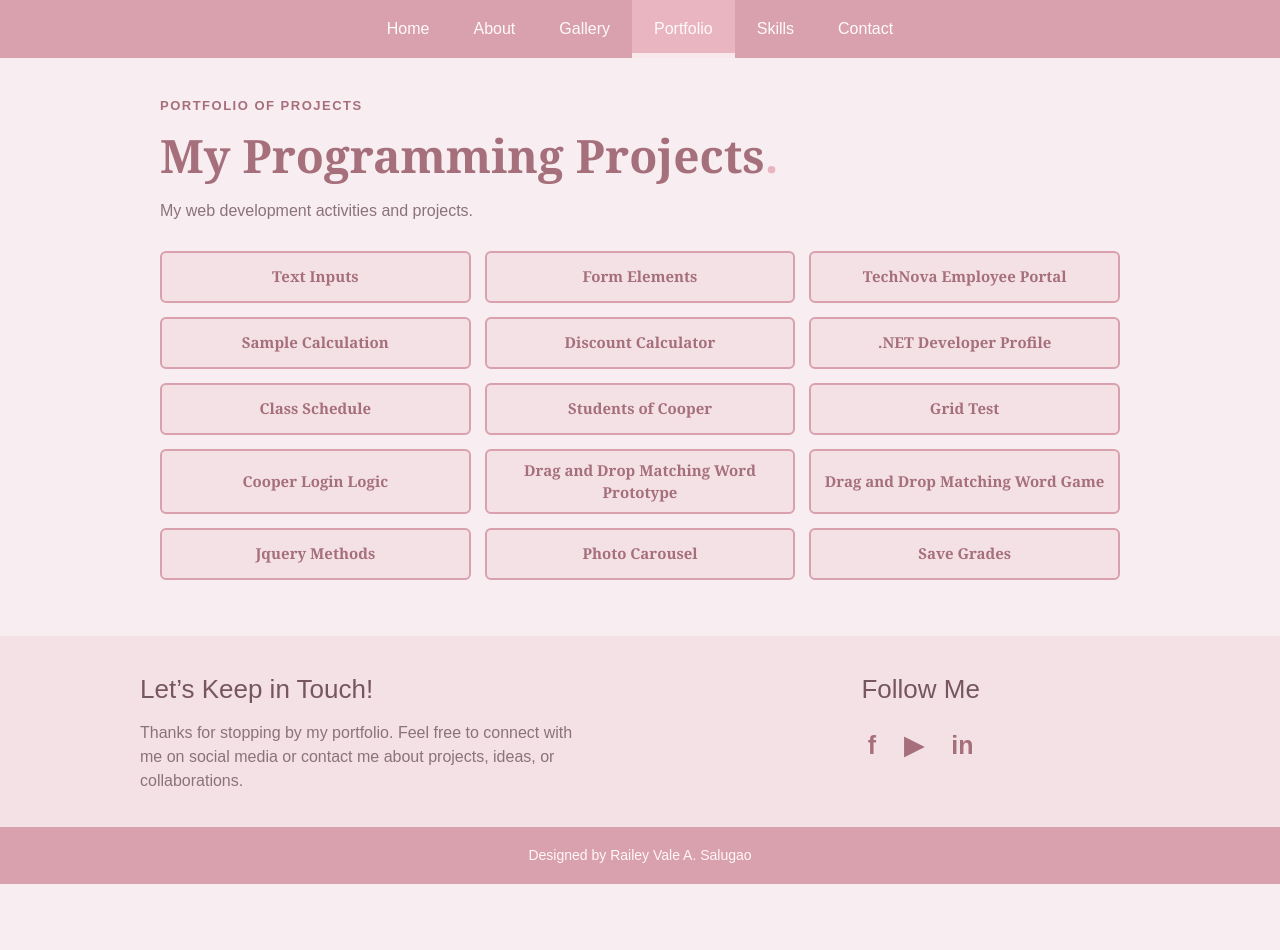
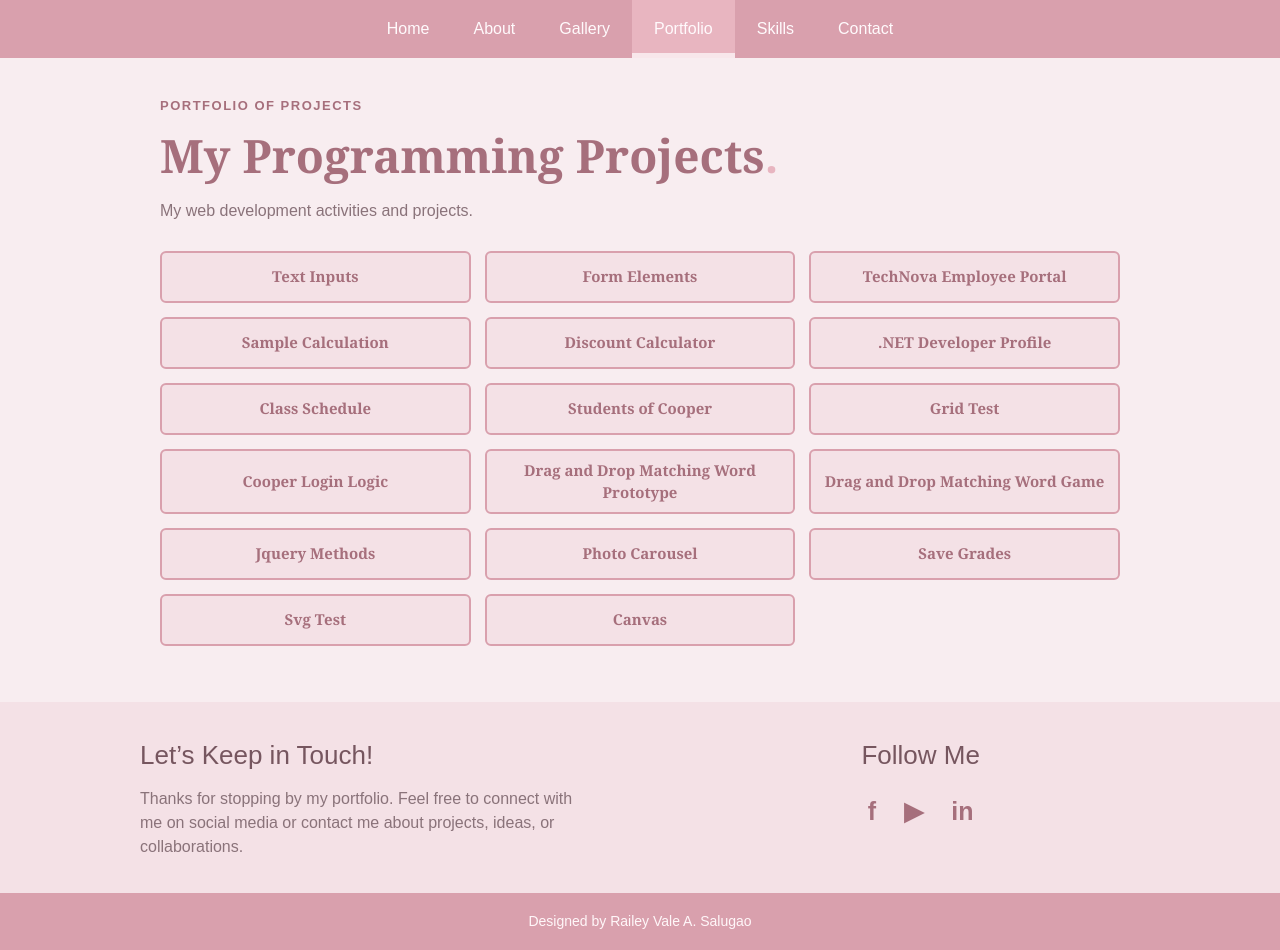
Before and after one commit to claddish-jpg/Website, a plain HTML site: page index.html in a window 1280 px wide. Both pictures are taken after a click on the button "View Projects ↗". Before the commit the page ends 884 px from the top, so only its background shows below. Drawn offline with Linux system fonts and the light colour scheme.

Commit message:
index.html

```diff
--- a/index.html
+++ b/index.html
@@ -548,6 +548,16 @@ footer {
                 Save Grades
             </a>
 
+            <a class="project" href="svg test.html">
+                Svg Test
+            </a>
+
+            <a class="project" href="pink_christmas_canvas-1.html">
+                Canvas
+            </a>
+
+
+
         </div>
 
     </section>
```
